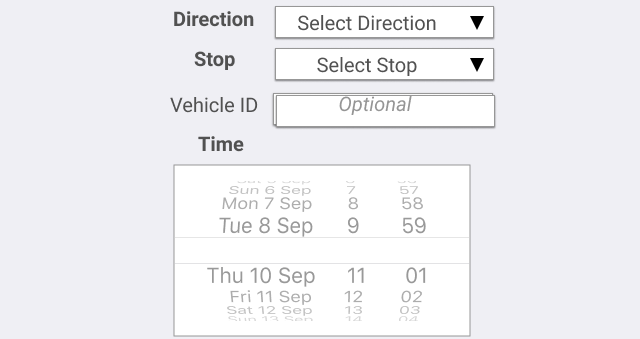
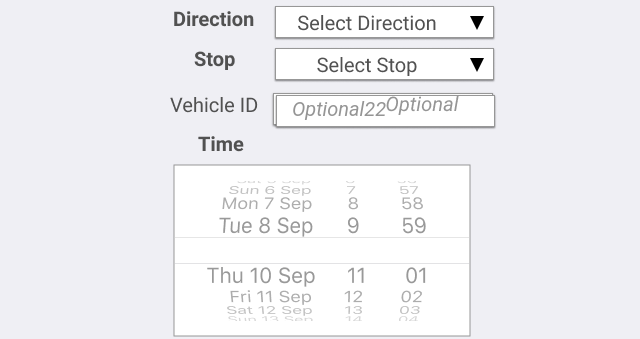
Before and after one commit to andreanthony/andreanthony.github.io, a Jekyll site: the page train-issue.html, which Jekyll copies as it is, in a window 1280 px wide. Shown: the part 225-564 px from the top of the page, without its empty margins (320-960 px from the left). Built offline with Jekyll 4.4.1, drawn with Linux system fonts in a browser that asks for light colours.

Commit message:
Update train-issue.html

```diff
--- a/train-issue.html
+++ b/train-issue.html
@@ -24,7 +24,7 @@
  <div id="vehicle-ID"><img src="/Vehicle ID.png" alt="vehicle-ID"/></div>
  <div id="dropdown-copy-2"><img src="/dropdown copy 2.png" alt="dropdown-copy-2"/></div>
  <div id="rectangle_copy_2"><img src="/Rectangle Copy 2.png" alt="rectangle_copy_2"/></div>
- <div id="optional"><img src="/Optional.png" alt="optional"/></div>
+ <div id="optional">Optional22<img src="/Optional.png" alt="optional"/></div>
  <div id="time"><img src="/Time.png" alt="time"/></div>
  <div id="date-picker"><img src="/Date Picker.png" alt="date-picker"/></div>
  <div id="issue-type"><img src="/Issue Type.png" alt="dissue-type"/></div>
```
